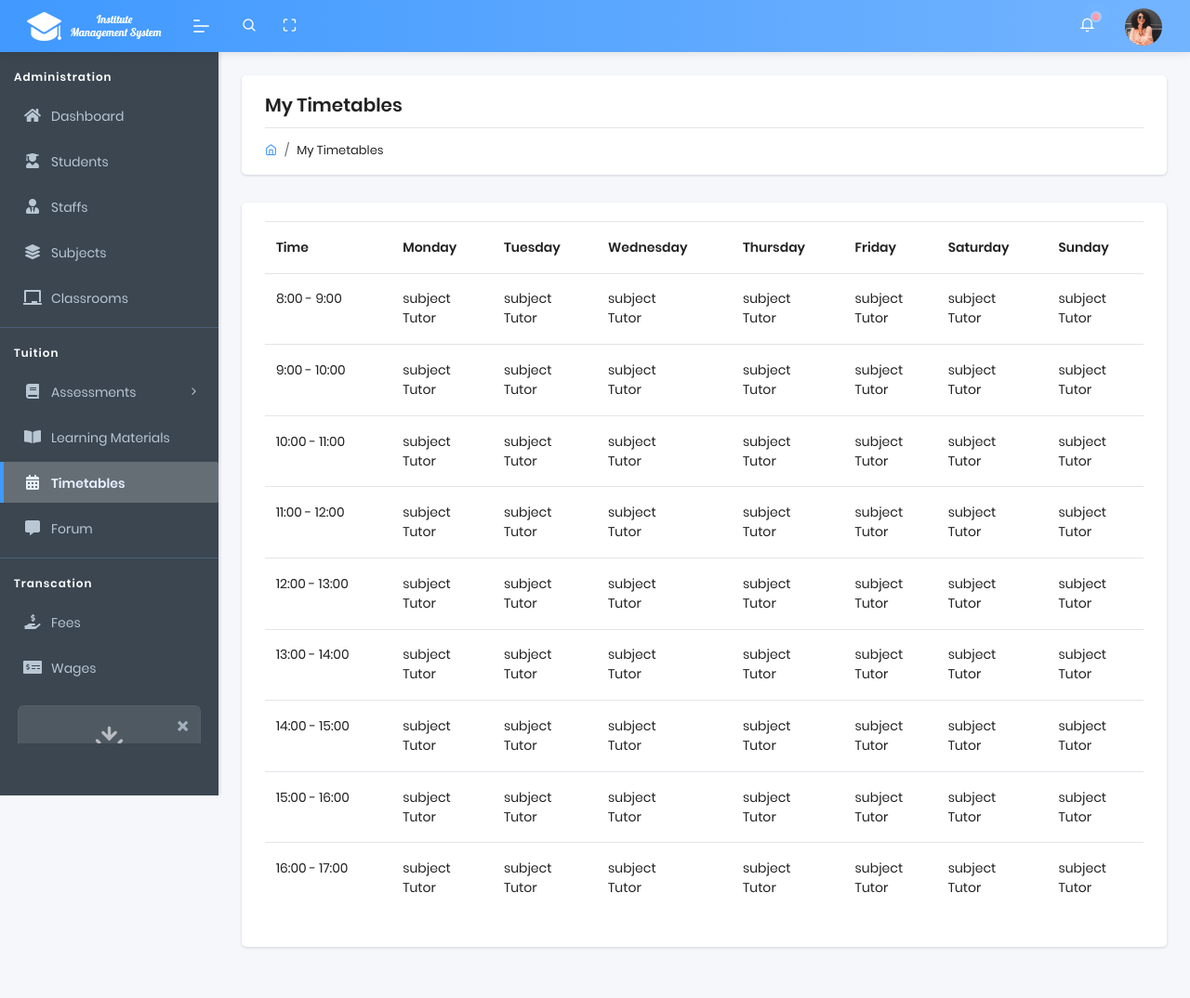
After one commit to NisarMoh/ITP-InstituteManagementSystem, a PHP site: the page made by 7. timetable_management [IT18508338]/timetable_staff_page.php in a window 1280 px wide. The commit adds this page. Shown: the whole page at 93% size. Run offline with PHP 8.4, Linux system fonts and the light colour scheme.

Commit message:
Merge branch 'master' of C:\Users\HP\PhpstormProjects\ITP-InstituteManagementSystem with conflicts.

```diff
--- /dev/null
+++ b/7. timetable_management [IT18508338]/timetable_staff_page.php
@@ -0,0 +1,106 @@
+<!DOCTYPE html>
+<html lang="en">
+
+<head>
+    <?php include '../dashboard_for_staff/head.inc.php' ?>
+</head>
+
+<body>
+
+<?php include '../dashboard_for_staff/nav_and_header.inc.php'?>
+
+<!-- [ Main Content ] start -->
+<div class="pcoded-main-container">
+    <div class="pcoded-wrapper">
+        <div class="pcoded-content">
+            <div class="pcoded-inner-content">
+                <div class="main-body">
+                    <div class="page-wrapper">
+
+                        <!-- [ breadcrumb ] start -->
+                        <div class="page-header">
+                            <div class="page-block">
+                                <div class="row align-items-center">
+                                    <div class="col-md-12">
+                                        <div class="page-header-title">
+                                            <!-- [ IMS: page title ] -->
+                                            <h5 class="m-b-10">My Timetables</h5>
+                                        </div>
+                                        <ul class="breadcrumb">
+                                            <!-- [ IMS: breadcrumb ] -->
+                                            <li class="breadcrumb-item"><a href="../dashboard_for_staff/dashboard.php"><i class="feather icon-home"></i></a></li>
+                                            <li class="breadcrumb-item"><a href="#!">My Timetables</a></li>
+                                        </ul>
+                                    </div>
+                                </div>
+                            </div>
+                        </div>
+                        <!-- [ breadcrumb ] end -->
+
+                        <!-- [ Main Content ] start -->
+                        <div class="row">
+                            <!-- [ fixed-layout ] start -->
+                            <div class="col-sm-12">
+                                <div class="card">
+                                    <div class="card-body">
+
+                                        <!-- [Timetable view]-->
+                                        <table class="table table-hover"">
+                                            <!-- [column names] -->
+                                            <tr>
+                                                <th>Time</th>
+                                                <th>Monday</th>
+                                                <th>Tuesday</th>
+                                                <th>Wednesday</th>
+                                                <th>Thursday</th>
+                                                <th>Friday</th>
+                                                <th>Saturday</th>
+                                                <th>Sunday</th>
+                                            </tr>
+                                            <!-- [rows] -->
+                                            <!--for loop to iterate rows-->
+                                            <?php
+                                                $timeslot_start = 8;
+                                                $timeslot_end = 16;
+                                                for($timeslot_start;$timeslot_start <= $timeslot_end;$timeslot_start++){?>
+
+                                                    <tr>
+                                                    <!-- [time] -->
+                                                        <td>
+                                                            <?php echo $timeslot_start ?>:00 - <?php echo $timeslot_start+1?>:00
+                                                        </td>
+
+                                                        <!-- for loop to iterate the column data for a row -->
+                                                        <?php for($i = 1; $i <= 7;$i++) {?>
+                                                        <td>
+                                                            subject</br>
+                                                            Tutor
+                                                        </td>
+                                                        <?php }?>
+                                                        <!--for loop to iterate the column data for a row end -->
+                                                     </tr>
+                                                <?php } ?>
+                                                <!--for loop to iterate rows end -->
+                                        </table>
+                                        <!-- [Timetable view] end -->
+
+                                    </div>
+                                </div>
+                            </div>
+                            <!-- [ fixed-layout ] end -->
+                        </div>
+                        <!-- [ Main Content ] end -->
+
+                    </div>
+                </div>
+            </div>
+        </div>
+    </div>
+</div>
+<!-- [ Main Content ] end -->
+
+
+<?php include'../dashboard_for_staff/req_js.inc.php' ?>
+</body>
+
+</html>
--- a/dashboard_for_staff/nav_and_header.inc.php
+++ b/dashboard_for_staff/nav_and_header.inc.php
@@ -52,7 +52,7 @@
 				</li>
 
 				<li class="nav-item">
-				    <a href="../7.%20timetable_management%20%5BIT18508338%5D/template_for_staff_pages.php" class="nav-link "><span class="pcoded-micon"><i class="fas fa-calendar-alt"></i></span><span class="pcoded-mtext">Timetables</span></a>
+				    <a href="../7.%20timetable_management%20%5BIT18508338%5D/timetable_staff_page.php" class="nav-link "><span class="pcoded-micon"><i class="fas fa-calendar-alt"></i></span><span class="pcoded-mtext">Timetables</span></a>
 				</li>
 
 				<li class="nav-item">
--- a/homepage_for_student/nav_and_header.inc.php
+++ b/homepage_for_student/nav_and_header.inc.php
@@ -36,7 +36,7 @@
                 </li>
 
 				<li class="nav-item">
-				    <a href="../7.%20timetable_management%20%5BIT18508338%5D/template_for_student_pages.php" class="nav-link "><span class="pcoded-micon"><i class="fas fa-calendar-alt"></i></span><span class="pcoded-mtext">Timetables</span></a>
+				    <a href="../7.%20timetable_management%20%5BIT18508338%5D/timetable_student_page.php" class="nav-link "><span class="pcoded-micon"><i class="fas fa-calendar-alt"></i></span><span class="pcoded-mtext">Timetables</span></a>
 				</li>
 
 				<li class="nav-item">
```
Also changed, not shown: 7. timetable_management [IT18508338]/timetable_student_page.php (added, +102 -0 lines).
